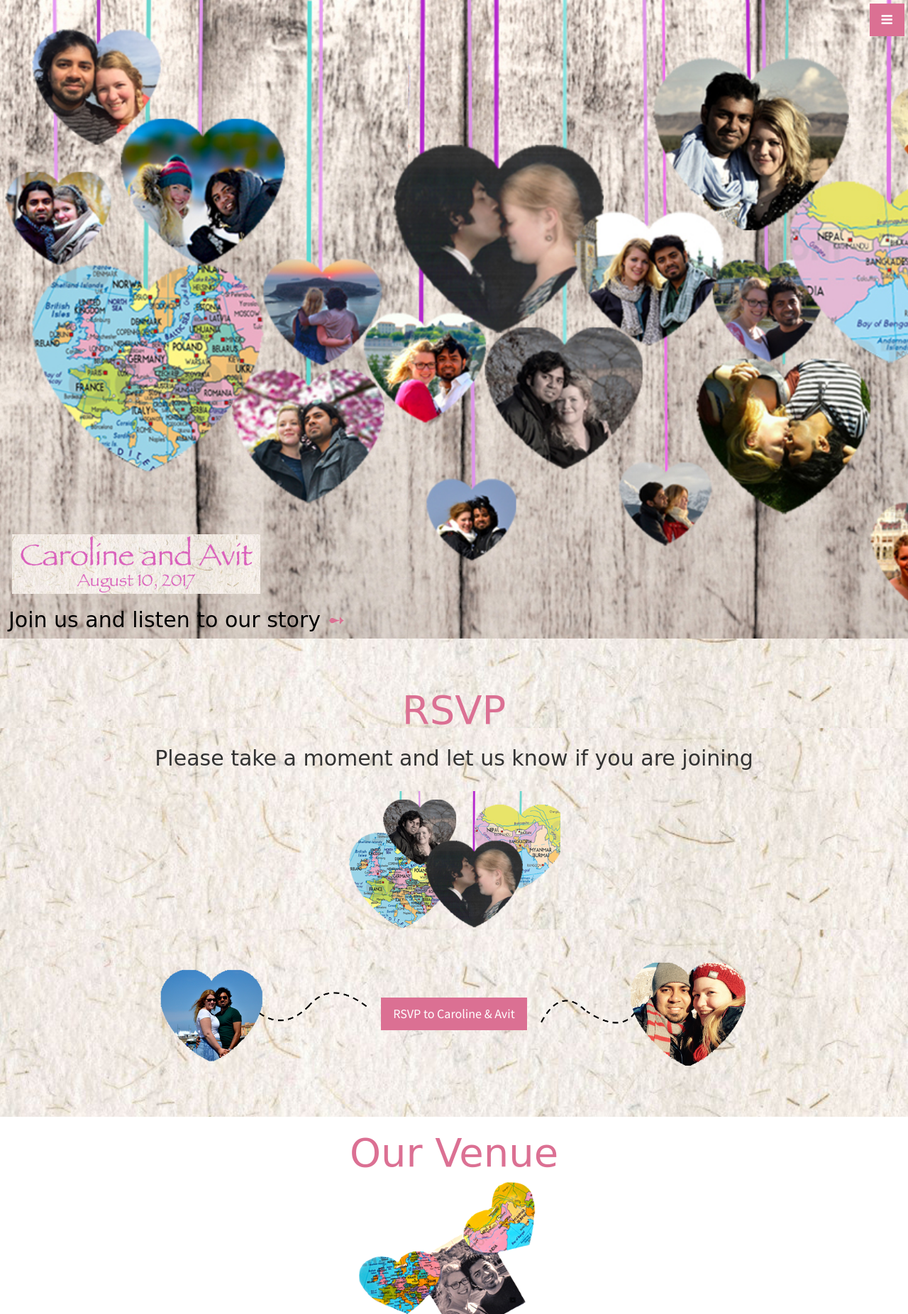
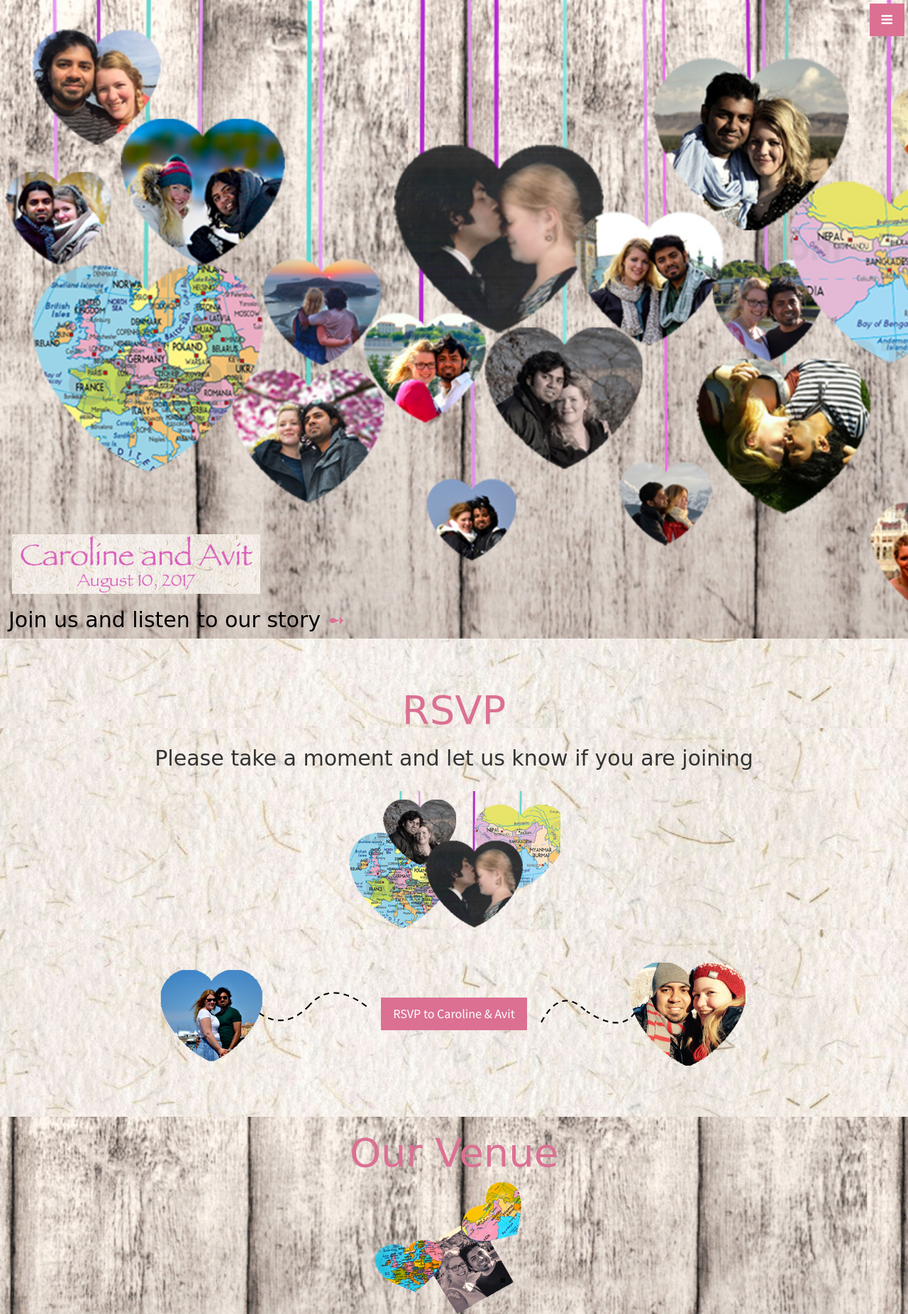
Before and after one commit to MonchiLin/carowedavit.github.io, a Jekyll site: the page built from index.html, in a window 1280 px wide. Shown: the top 1852 px of the page at 71% size. Built offline with Jekyll 4.4.1, drawn with Linux system fonts in a browser that asks for light colours; grey boxes are pictures that could not be loaded.

Commit message:
venue updated

```diff
--- a/_includes/venue.html
+++ b/_includes/venue.html
@@ -2,8 +2,8 @@
 
 <div class="col-lg-12 text-center">
  <h1 style="font-family: Comic Sans MS; font-size: 4em; color: #DB7093;">Our Venue</h1>
- <img src="img/venue_pic.png" alt="rsvp pic" style="width:300px;"> <br>
-<iframe src="http://www.fitz-ritter.de/en/" width="120%" height="700" frameborder="0">
+ <img src="img/venue_pic.png" alt="rsvp pic" style="width:250px;"> <br>
+<iframe src="http://www.fitz-ritter.de/en/" width="100%" height="700" frameborder="0">
 </iframe><br>
   <h3 style="font-family: Papyrus;"> Address: </h3>
   <h4 style="font-family: Papyrus;"> WEINGUT FITZ-RITTER <br>
--- a/css/stylish-portfolio.css
+++ b/css/stylish-portfolio.css
@@ -235,6 +235,11 @@
 
 .map {
     height: 500px;
+    background: url(../img/b_bg.jpg) no-repeat center center scroll;
+    -webkit-background-size: cover;
+    -moz-background-size: cover;
+    background-size: cover;
+    -o-background-size: cover;
 }
 
 @media(max-width:768px) {
```
Also changed, not shown: img/b_bg.jpg (added).
